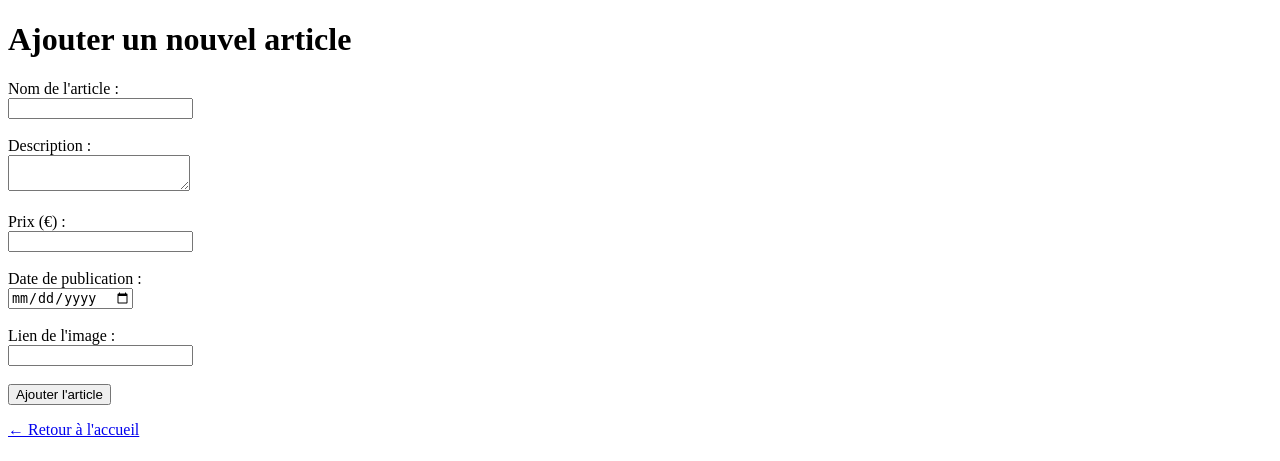
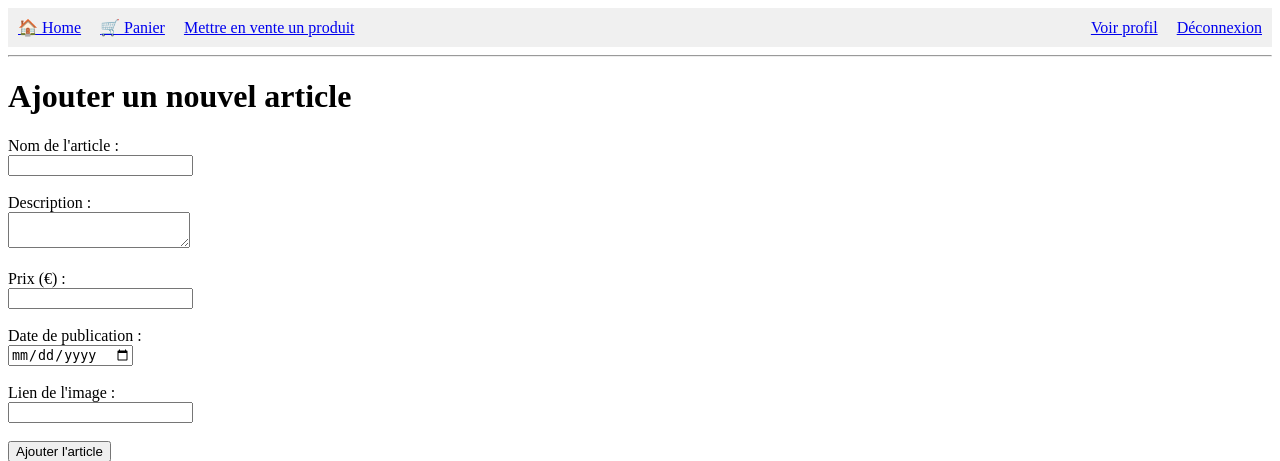
Before and after one commit to quent1grs/ProjetPHP, a PHP site: page /sell.php in a window 1280 px wide. Shown: the top 461 px of the page. Run offline with PHP 8.4, Linux system fonts and the light colour scheme; the visitor is signed in with stand-in values (Sample User, id 1).

Commit message:
Add button to hearder and sell.php

```diff
--- a/header.php
+++ b/header.php
@@ -5,6 +5,8 @@
     <nav>
         <a href="home.php" style="margin-right:15px;">🏠 Home</a>
         <a href="cart.php" style="margin-right:15px;">🛒 Panier</a>
+        <a href="sell.php">Mettre en vente un produit</a>
+
     </nav>
 
     <nav>
--- a/sell.php
+++ b/sell.php
@@ -44,6 +44,7 @@ if ($_SERVER['REQUEST_METHOD'] === 'POST') {
     <title>Ajouter un article</title>
 </head>
 <body>
+    <?php include 'header.php'; ?>
     <h1>Ajouter un nouvel article</h1>
 
     <?php if ($message): ?>
```
